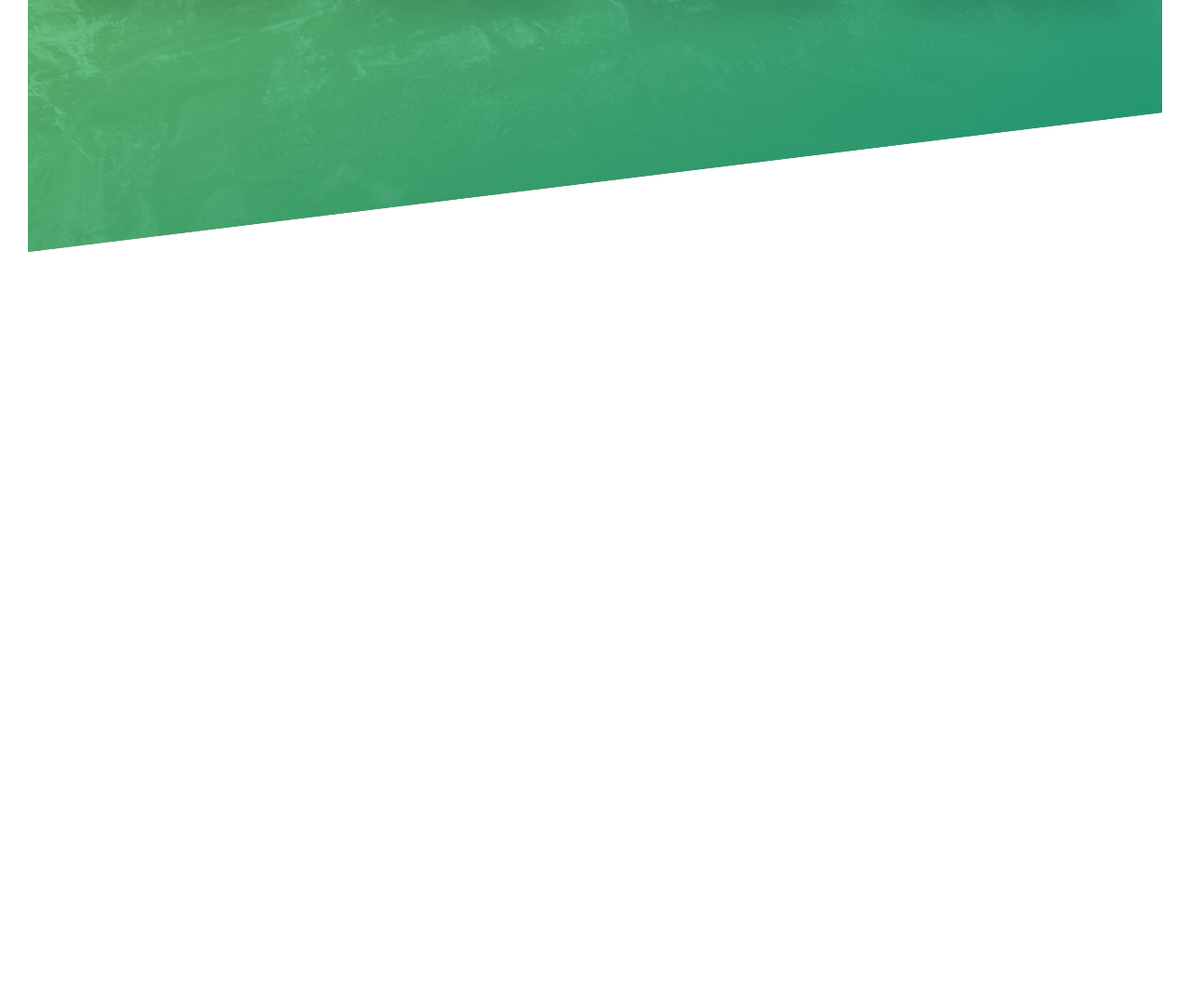
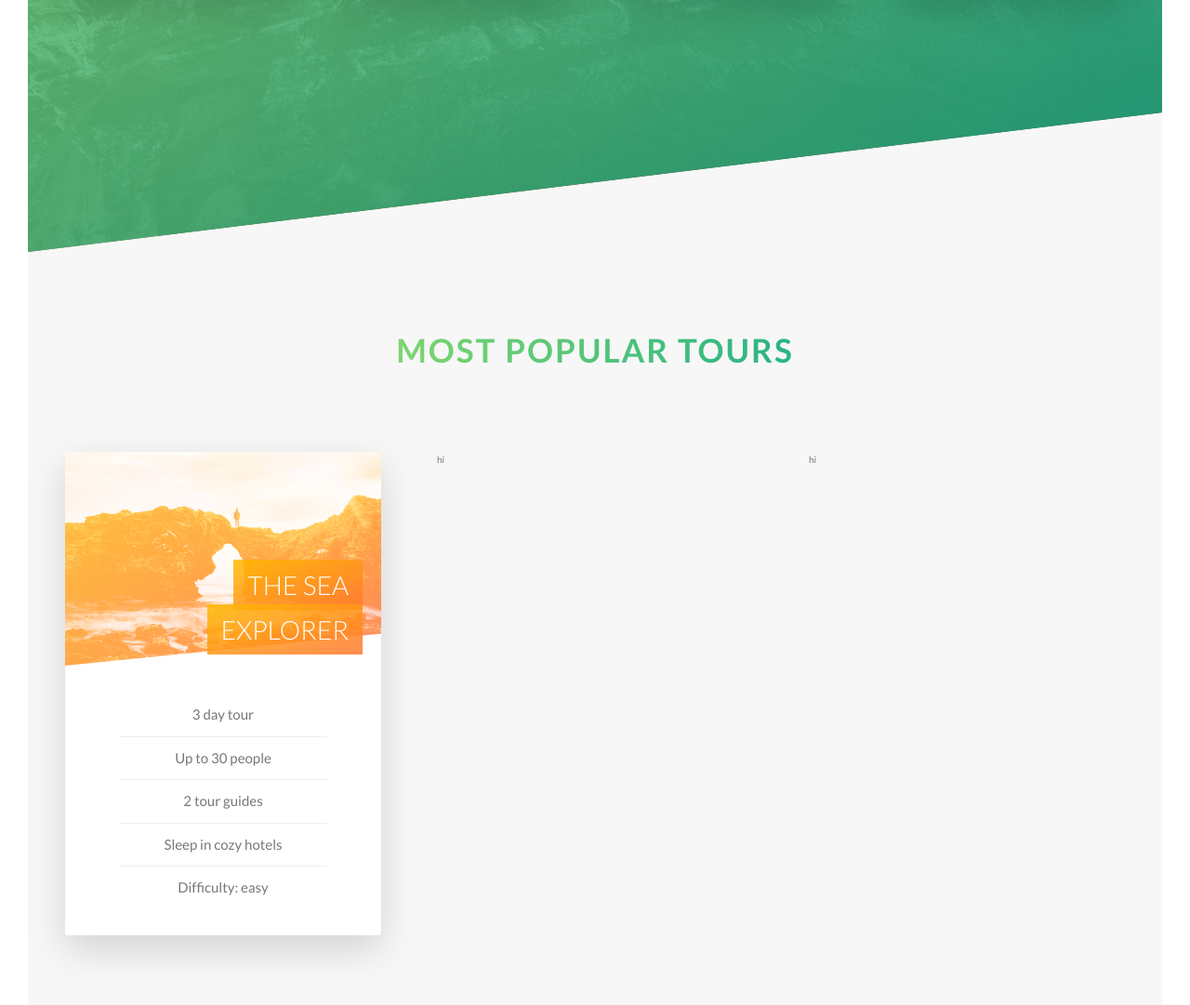
Before and after one commit to JoyBoy-369/natours, a website: page index.html in a window 1280 px wide. Shown: the part 1977-3058 px from the top of the page at 93% size. Before the commit the page ends 2248 px from the top, so only its background shows below. Drawn offline with Linux system fonts and the light colour scheme.

Commit message:
added the card component and finished the front side: Tours section WIP

```diff
--- a/index.html
+++ b/index.html
@@ -98,6 +98,49 @@
                             </div>
             </div>
         </section>
+        <section class="section-tours">
+            <div class="u-center-text u-margin-bottom-big">
+                <h2 class="heading-secondary">
+                    most popular tours
+                </h2>
+            </div>
+            <div class="row">
+                <div class="col-1-of-3">
+                    <div class="card">
+                        <div class="card__side card__side--front ">
+                            <div class="card__picture card__picture-1">
+                                &nbsp;
+                            </div>
+                            <h4 class="card__heading">
+                            <span class="card__heading-span card__heading-span--1">The Sea explorer</span>
+                            </h4>
+                            <div class="card__details">
+                               <ul>
+                                   <li>3 day tour</li>
+                                   <li>Up to 30 people</li>
+                                   <li>2 tour guides</li>
+                                   <li>Sleep in cozy hotels</li>
+                                   <li>Difficulty: easy</li>
+                               </ul>
+                            </div>
+                        </div>
+                        <div class="card__side card__side--back card__side--back-1">
+                            Back
+                        </div>
+                    </div>
+                </div>
+                <div class="col-1-of-3">
+                    <div class="card">
+                        hi
+                    </div>
+                </div>
+                <div class="col-1-of-3">
+                    <div class="card">
+                        hi
+                    </div>
+                </div>
+            </div>
+        </section>
        </main>
             <!-- <div class="row">
                 <div class="col-1-of-2">
--- a/sass/abstracts/_variables.scss
+++ b/sass/abstracts/_variables.scss
@@ -3,7 +3,14 @@ $color-primary:#55c57a;
 $color-primary-light:#7ed56f;
 $color-primary-dark:#28b485;
 
+$color-secondary-light:#ffb900;
+$color-secondary-dark:#ff7730;
+
+$color-tertiary-light:#2998ff;
+$color-tertiary-dark:#5643fa;
+
 $color-grey-light-1:#f7f7f7;
+$color-grey-light-2:#eee;
 
 $color-grey-dark:#777;
 $color-white:#fff;
--- /dev/null
+++ b/sass/components/_card.scss
@@ -0,0 +1,110 @@
+.card{
+
+    //Functionality
+    -moz-perspective: 150rem;
+    perspective:150rem;
+    position:relative;
+    height:52rem;
+
+    &__side{
+        height:52rem;
+        transition:all .8s ease;
+        position:absolute;
+        top:0;
+        left:0;
+        width:100%;
+        backface-visibility: hidden;
+        border-radius: 3px;
+        overflow: hidden;
+        box-shadow: 0 1.5rem 4rem rgba($color-black,.15);
+
+        &--front{
+            background-color:$color-white;
+        }
+
+        &--back{
+            transform: rotateY(-180deg);
+
+            &-1{
+                background-image: linear-gradient(to right bottom,
+                 $color-secondary-light,$color-secondary-dark);
+            }
+        }
+    }
+
+    &:hover &__side--front{
+        transform:rotateY(180deg);
+    }
+
+    &:hover &__side--back{
+        transform:rotateY(0);
+    }
+
+    //FRONT SIDE STYLING
+    &__picture{
+        background-size: cover;
+        height:23rem;
+        background-blend-mode: screen;
+        -webkit-clip-path: polygon(0 0,100% 0,100% 85%,0 100%);
+        clip-path: polygon(0 0,100% 0,100% 85%,0 100%);
+
+        &-1{
+            background-image: linear-gradient(to right bottom,
+            $color-secondary-light,$color-secondary-dark),url(../img/nat-5.jpg);
+        }
+
+        &-2{
+            background-image: url(../img/nat-6.jpg);
+        }
+
+        &-3{
+            background-image: url(../img/nat-7.jpg);
+        }
+    }
+
+    &__heading{
+        font-size: 2.8rem;
+        font-weight: 300;
+        text-transform: uppercase;
+        text-align: right;
+        color:$color-white;
+        position:absolute;
+        top:12rem;
+        right:2rem;
+        width:75%;
+        z-index: 1;
+    }
+
+    &__heading-span{
+        padding:1rem 1.5rem;
+        -webkit-box-decoration-break: clone;
+        box-decoration-break: clone;
+
+        &--1{
+            background-image: linear-gradient(to right bottom,
+            rgba($color-secondary-light,.85),
+            rgba($color-secondary-dark,.85));
+        }
+    }
+
+    &__details{
+        padding:3rem;
+
+        ul{
+            list-style:none;
+            width:80%;
+            margin:0 auto;
+
+            li{
+                text-align:center;
+                font-size:1.5rem;
+                padding:1rem;
+
+                &:not(:last-child){
+                    border-bottom: 1px solid $color-grey-light-2;
+                }
+            }
+        }
+    }
+
+}
--- a/sass/layouts/_header.scss
+++ b/sass/layouts/_header.scss
@@ -6,6 +6,7 @@
     url("../img/hero.jpg");
     background-size: cover;
     background-position: top;
+    -webkit-clip-path: polygon(0 0,100% 0,100% 75vh,0 100%);
     clip-path: polygon(0 0,100% 0,100% 75vh,0 100%);
     position:relative;
 
--- a/sass/main.scss
+++ b/sass/main.scss
@@ -8,6 +8,7 @@
 @import "base/utilities";
 
 @import "components/button";
+@import "components/card";
 @import "components/composition";
 @import "components/feature-box";
 
--- a/sass/pages/_home.scss
+++ b/sass/pages/_home.scss
@@ -17,3 +17,9 @@
         transform: skewY(7deg);
     }
 }
+
+.section-tours{
+    background-color: $color-grey-light-1;
+    padding:25rem 0 50rem 0;
+    margin-top:-10rem;
+}
```
Also changed, not shown: css/style.css.
